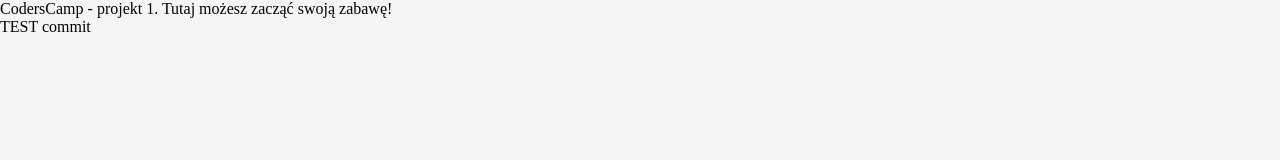
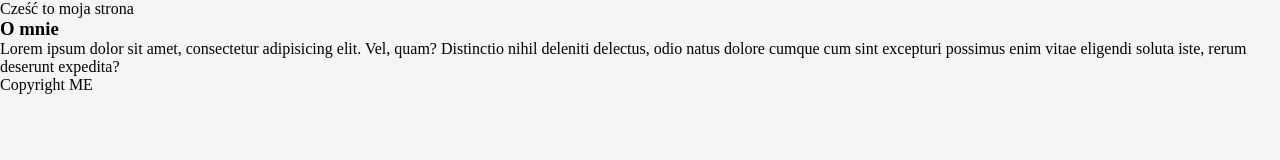
Before and after one commit to htk4/CodersCamp2020.BusinessCard, a plain HTML site: page index.html in a window 1280 px wide. Drawn offline with Linux system fonts and the light colour scheme.

Commit message:
Pierwszy opis strony

```diff
--- a/index.html
+++ b/index.html
@@ -13,9 +13,23 @@
 </head>
 
 <body>
+    <header>
+        Cześć to moja strona
+    </header>
+    <section>
+        <h3>
+            O mnie
+        </h3>
+        <span>
+            Lorem ipsum dolor sit amet, consectetur adipisicing elit. Vel, quam? Distinctio nihil deleniti delectus,
+            odio natus dolore cumque cum sint excepturi possimus enim vitae eligendi soluta iste, rerum deserunt
+            expedita?
+        </span>
+    </section>
 
-    <p>CodersCamp - projekt 1. Tutaj możesz zacząć swoją zabawę!</p>
-    <p>TEST commit</p>
+    <footer>
+        Copyright ME
+    </footer>
 </body>
 
 </html>
```
